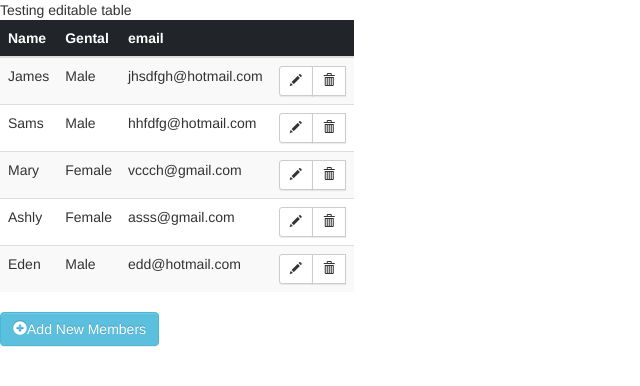
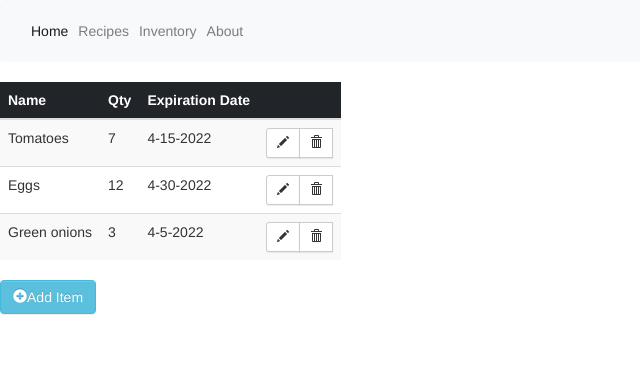
Before and after one commit to the1323/Citrus_Hack_Fridge, a Flask app: page /inventory in a window 1280 px wide. Shown: the top 386 px of the page, without its empty margins (0-640 px from the left). Run offline with Flask 2, Linux system fonts and the light colour scheme; some libraries are stand-ins or nearby versions.

Commit message:
better look

```diff
--- /dev/null
+++ b/package.json
@@ -0,0 +1,5 @@
+{
+  "dependencies": {
+    "editable-grid": "^2.0.8"
+  }
+}
--- a/templates/inventory.html
+++ b/templates/inventory.html
@@ -15,46 +15,38 @@
 </head>
 
 <body >
-    <div>Testing editable table</div>
+
+{% include 'nav.html' %}
 
     <div class="table-content">
         <table class="table table-borded table-responsive table-striped " id="table-list">
             <thead class="table-dark">
                 <tr>
                     <th>Name</th>
-                    <th>Gental</th>
-                    <th>email</th>
+                    <th>Qty</th>
+                    <th>Expiration Date</th>
                 </tr>
             </thead>
             <tbody>
                 <tr>
-                    <td>James</td>
-                    <td>Male</td>
-                    <td>jhsdfgh@hotmail.com</td>
+                    <td>Tomatoes</td>
+                    <td>7</td>
+                    <td>4-15-2022</td>
                 </tr>
                 <tr>
-                    <td>Sams</td>
-                    <td>Male</td>
-                    <td>hhfdfg@hotmail.com</td>
+                    <td>Eggs</td>
+                    <td>12</td>
+                    <td>4-30-2022</td>
                 </tr>
                 <tr>
-                    <td>Mary</td>
-                    <td>Female</td>
-                    <td>vccch@gmail.com</td>
+                    <td>Green onions</td>
+                    <td>3</td>
+                    <td>4-5-2022</td>
                 </tr>
-                <tr>
-                    <td>Ashly</td>
-                    <td>Female</td>
-                    <td>asss@gmail.com</td>
-                </tr>
-                <tr>
-                    <td>Eden</td>
-                    <td>Male</td>
-                    <td>edd@hotmail.com</td>
-                </tr>
+
             </tbody>
         </table>
-        <button class="btn btn-info" id="add"><span class="glyphicon glyphicon-plus-sign"></span>Add New Members</button>
+        <button class="btn btn-info" id="add"><span class="glyphicon glyphicon-plus-sign"></span>Add Item</button>
     </div>
 
     <br>
--- a/templates/nav.html
+++ b/templates/nav.html
@@ -11,22 +11,16 @@
           </li>
           <li class="nav-item">
             <a class="nav-link" href="{{ url_for('results') }}
-">Moments</a>
+">Recipes</a>
           </li>
           <li class="nav-item">
-            <a class="nav-link" href="{{ url_for('inv') }}">Notifications</a>
+            <a class="nav-link" href="{{ url_for('inv') }}">Inventory</a>
           </li>
           <li class="nav-item">
-            <a class="nav-link" href="#">Messages</a>
+            <a class="nav-link" href="#">About</a>
           </li>
 
         </ul>
-        <div class= "mx-auto text-center">
-          <img src="./images/twitter-logo.png" alt="twitter-logo" width="32" height="32">
-        </div>
-        <button type="button" class="btn btn-primary">
 
-          Tweet
-        </button>
       </div>
     </nav>
```
Also changed, not shown: static/styles.css (added, +143 -0 lines), templates/base.html (added, +31 -0 lines), templates/result/home.html (+9 -4 lines), package-lock.json (added).
